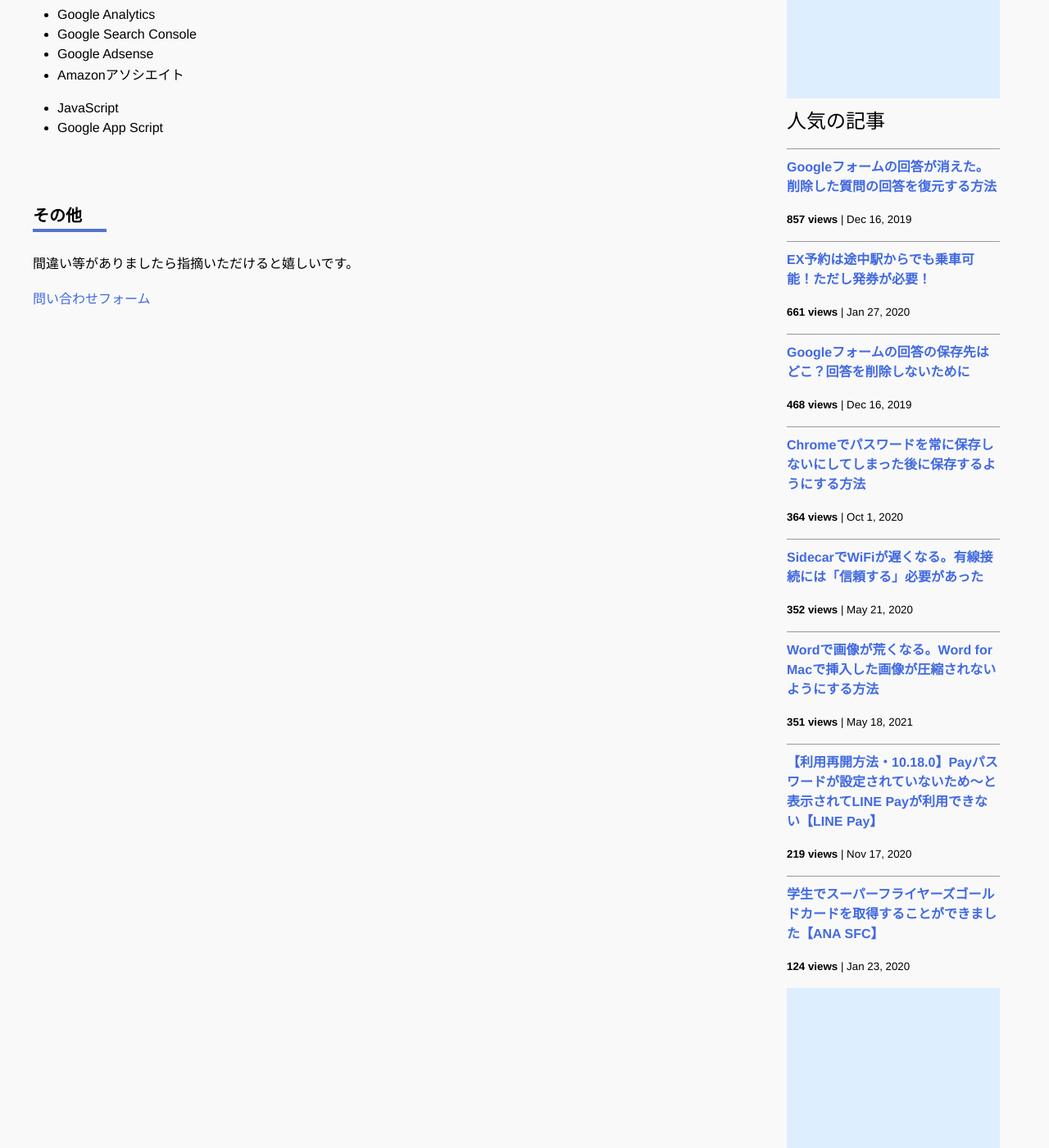
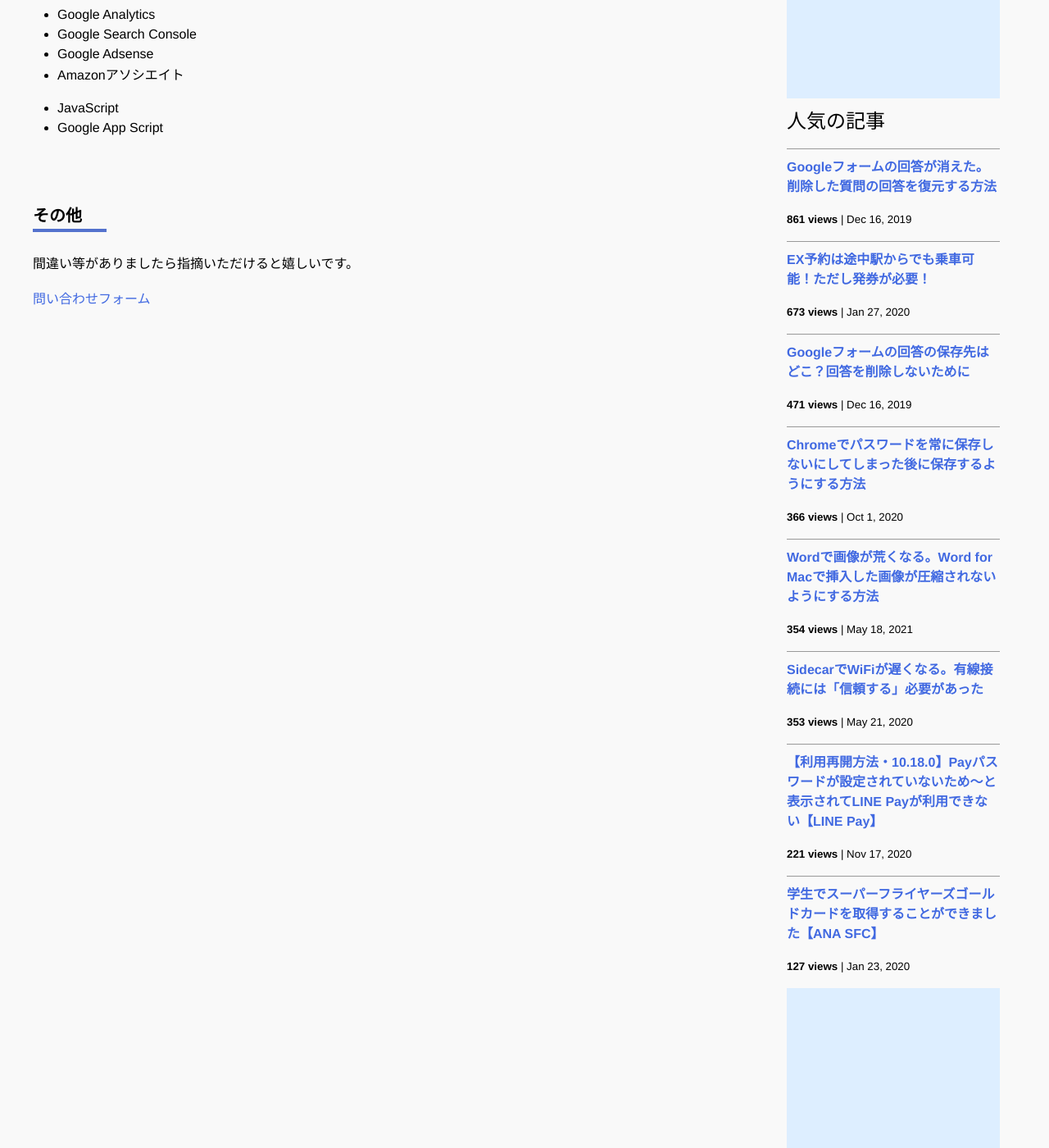
Before and after one commit to iwanaminami/shoyaiwaname, a Jekyll site: the page built from about.markdown, in a window 1280 px wide and 1400 px high, scrolled down 693 px. Shown: the whole window at 82% size. Built offline with Jekyll 4.4.1, drawn with Linux system fonts in a browser that asks for light colours; nearby versions of some CDN libraries; comment, search, counter and statistics services are not loaded.

Commit message:
a new commit message

```diff
--- a/_data/popularposts.yml
+++ b/_data/popularposts.yml
@@ -1,17 +1,17 @@
 side:
-  - view: 857
+  - view: 861
     url: /2019/12/16/restore-googleform.html
-  - view: 661
+  - view: 673
     url: /2020/01/27/ex-rideontheway.html
-  - view: 468
+  - view: 471
     url: /2019/12/16/googleform-answers.html
-  - view: 364
+  - view: 366
     url: /2020/10/01/googlepassword.html
-  - view: 352
+  - view: 354
+    url: /2021/05/18/image-compression-word.html
+  - view: 353
     url: /2020/05/21/sidecar-via-cable.html
-  - view: 351
-    url: /2021/05/18/image-compression-word.html
-  - view: 219
+  - view: 221
     url: /2020/11/17/linepay.html
-  - view: 124
+  - view: 127
     url: /2020/01/23/sfcgold.html
```
